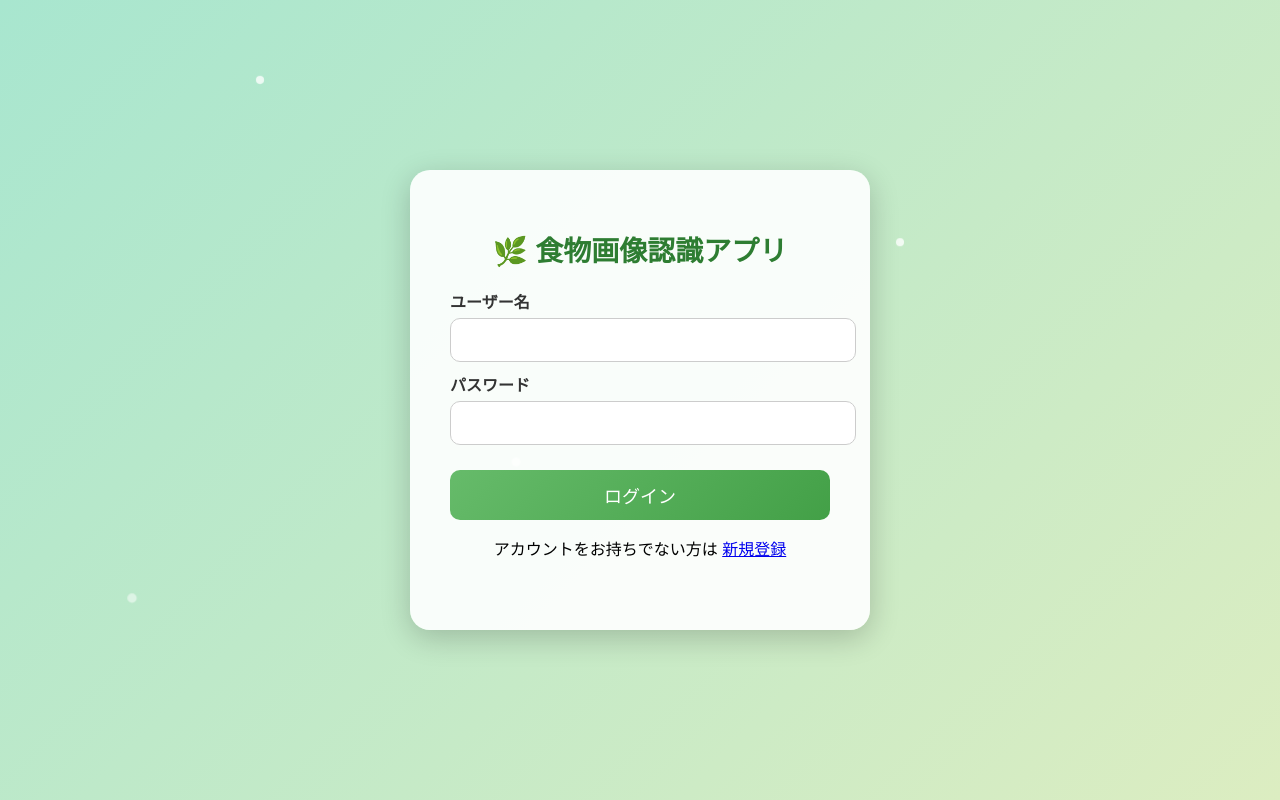
After one commit to yuuya1127/Plant, a Flask app: page /login in a window 1280 px wide. The commit adds this page. Run offline with Flask 3, Linux system fonts and the light colour scheme.

Commit message:
ログイン画面の追加

```diff
--- a/app.py
+++ b/app.py
@@ -4,9 +4,16 @@ import base64
 from io import BytesIO
 from flask_cors import CORS
 
+#Blueprintをインポート
+from routes.login_routes import login_bp
+
 
 app = Flask(__name__)
 CORS(app)
+app.secret_key = "dev_secret"
+
+#Blueprint登録
+app.register_blueprint(login_bp)
 
 # PlantNet APIキー
 PLANTNET_API_KEY = '2b10udgkH4OFC14bAPk0saAEO'
--- /dev/null
+++ b/routes/login_routes.py
@@ -0,0 +1,53 @@
+from flask import Blueprint, render_template, request, redirect, url_for, session
+from db import get_connection  # ← これを追加
+
+login_bp = Blueprint('login', __name__)
+
+# --- ログイン画面 ---
+@login_bp.route('/login', methods=['GET', 'POST'])
+def login():
+    if request.method == 'POST':
+        username = request.form.get('username')
+        password = request.form.get('password')
+
+        conn = get_connection()
+        cursor = conn.cursor(dictionary=True)
+        cursor.execute("SELECT * FROM users WHERE username=%s AND password=%s", (username, password))
+        user = cursor.fetchone()
+        conn.close()
+
+        if user:
+            session['user'] = username
+            return redirect(url_for('index'))  # 植物識別画面へ
+        else:
+            return render_template('login.html', error="ユーザー名またはパスワードが違います")
+
+    return render_template('login.html')
+
+
+# --- 新規登録画面 ---
+@login_bp.route('/register', methods=['GET', 'POST'])
+def register():
+    if request.method == 'POST':
+        username = request.form.get('username')
+        password = request.form.get('password')
+
+        conn = get_connection()
+        cursor = conn.cursor()
+
+        # 同じユーザー名が存在するか確認
+        cursor.execute("SELECT * FROM users WHERE username=%s", (username,))
+        existing = cursor.fetchone()
+
+        if existing:
+            conn.close()
+            return render_template('register.html', error="このユーザー名は既に使われています")
+
+        # 新規ユーザーを登録
+        cursor.execute("INSERT INTO users (username, password) VALUES (%s, %s)", (username, password))
+        conn.commit()
+        conn.close()
+
+        return redirect(url_for('login.login'))  # 登録後にログイン画面へ
+
+    return render_template('register.html')
--- a/templates/index.html
+++ b/templates/index.html
@@ -158,6 +158,12 @@
     </style>
 </head>
 <body>
+    <div style="position:absolute; top:20px; right:20px;">
+    <a href="/login?next=/"
+        style="padding:8px 16px; background-color:#4CAF50; color:white; border-radius:5px; text-decoration:none;">
+        ログイン
+    </a>
+</div>
     <div class="container">
         <div class="header">
             <h1>🌿 植物識別アプリ</h1>
--- /dev/null
+++ b/templates/login.html
@@ -0,0 +1,150 @@
+<!DOCTYPE html>
+<html lang="ja">
+<head>
+<meta charset="UTF-8">
+<title>ログイン | 食物画像認識アプリ</title>
+<style>
+    body {
+        margin: 0;
+        font-family: 'Poppins', sans-serif;
+        background: linear-gradient(135deg, #a8e6cf, #dcedc1);
+        height: 100vh;
+        display: flex;
+        justify-content: center;
+        align-items: center;
+        overflow: hidden;
+    }
+
+    /* 光の粒（背景アニメーション） */
+    .particle {
+        position: absolute;
+        width: 8px;
+        height: 8px;
+        background: rgba(255, 255, 255, 0.8);
+        border-radius: 50%;
+        animation: float 6s ease-in-out infinite;
+    }
+
+    @keyframes float {
+        0% { transform: translateY(0) scale(1); opacity: 1; }
+        50% { transform: translateY(-50px) scale(1.2); opacity: 0.6; }
+        100% { transform: translateY(0) scale(1); opacity: 1; }
+    }
+
+    .login-card {
+        background: rgba(255, 255, 255, 0.9);
+        border-radius: 20px;
+        padding: 40px;
+        width: 380px;
+        text-align: center;
+        box-shadow: 0 8px 30px rgba(0, 0, 0, 0.2);
+        position: relative;
+        z-index: 2;
+    }
+
+    h1 {
+        color: #2e7d32;
+        font-size: 28px;
+        margin-bottom: 20px;
+    }
+
+    label {
+        display: block;
+        text-align: left;
+        margin-top: 10px;
+        font-weight: bold;
+        color: #333;
+    }
+
+    input[type="text"], input[type="password"] {
+        width: 100%;
+        padding: 12px;
+        margin-top: 5px;
+        border-radius: 10px;
+        border: 1px solid #ccc;
+        font-size: 16px;
+    }
+
+    button {
+        width: 100%;
+        margin-top: 25px;
+        padding: 12px;
+        font-size: 18px;
+        background: linear-gradient(135deg, #66bb6a, #43a047);
+        color: white;
+        border: none;
+        border-radius: 10px;
+        cursor: pointer;
+        transition: 0.3s;
+    }
+
+    button:hover {
+        background: linear-gradient(135deg, #43a047, #388e3c);
+    }
+
+    .welcome {
+        font-size: 26px;
+        color: #2e7d32;
+        opacity: 0;
+        transition: opacity 1s ease;
+        margin-top: 30px;
+    }
+
+    .fade-in {
+        opacity: 1 !important;
+    }
+</style>
+</head>
+<body>
+    <!-- 光の粒を複数生成 -->
+    <div class="particle" style="top:10%;left:20%;animation-delay:0s;"></div>
+    <div class="particle" style="top:30%;left:70%;animation-delay:1s;"></div>
+    <div class="particle" style="top:60%;left:40%;animation-delay:2s;"></div>
+    <div class="particle" style="top:80%;left:10%;animation-delay:3s;"></div>
+
+    <div class="login-card" id="loginCard">
+        <h1>🌿 食物画像認識アプリ</h1>
+        <form id="loginForm" action="/login" method="post">
+            <label>ユーザー名</label>
+            <input type="text" name="username" id="username" required>
+
+            <label>パスワード</label>
+            <input type="password" name="password" required>
+
+            <button type="button" onclick="showWelcome()">ログイン</button>
+        </form>
+        <p>アカウントをお持ちでない方は <a href="/register">新規登録</a></p>
+        <div class="welcome" id="welcomeText"></div>
+    </div>
+
+<script>
+function showWelcome() {
+    const username = document.getElementById("username").value.trim();
+    if (!username) {
+        alert("ユーザー名を入力してください。");
+        return;
+    }
+
+    const card = document.getElementById("loginCard");
+    const form = document.getElementById("loginForm");
+    const welcomeText = document.getElementById("welcomeText");
+
+    // フォームを隠す
+    form.style.display = "none";
+
+    // ようこそ → ユーザー名 → ログイン送信
+    welcomeText.innerText = "🌱 ようこそ";
+    welcomeText.classList.add("fade-in");
+
+    setTimeout(() => {
+        welcomeText.innerText = `🌿 ${username} さん`;
+    }, 1500);
+
+    // 2.5秒後にログイン処理送信
+    setTimeout(() => {
+        form.submit();
+    }, 2500);
+}
+</script>
+</body>
+</html>
```
Also changed, not shown: db.py (added, +10 -0 lines), templates/register.html (added, +96 -0 lines), routes/__init__.py (added).
